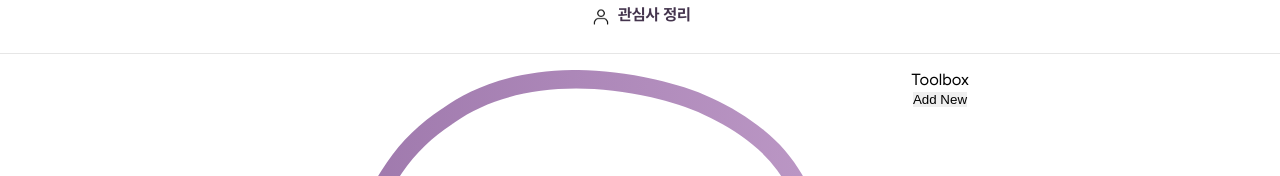
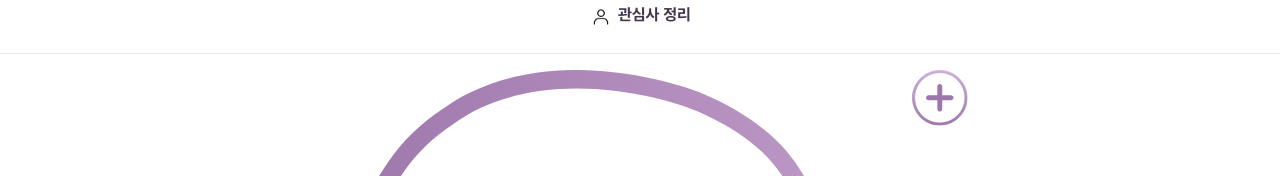
Before and after one commit to HEBA-Hanyang-Univ/shift, a React (Create React App) app in the folder react/: page /sq-interest in a window 1280 px wide. Shown: the part 192-368 px from the top of the page. Built offline with nearby package versions, Linux system fonts and the light colour scheme.

Commit message:
set SQInterest fonts and change ToolBox layout

```diff
--- a/react/src/components/ToolBox.js
+++ b/react/src/components/ToolBox.js
@@ -23,12 +23,12 @@ const ToolBoxItem = ({onTakeItem, item, value}) => {
   }
 
   return (
-    <div key={item.i} style = {{ backgroundColor: 'white', borderRadius: '50%', boxShadow: '0 0 0 3px #CCAFD9 inset', display:'flex', justifyContent:'center', alignItems:'center', width: '7rem', height: '7rem',}}
+    <div key={item.i} style = {{ backgroundColor: 'white', borderRadius: '50%', boxShadow: '0 0 0 3px #CCAFD9 inset', display:'flex', justifyContent:'center', alignItems:'center', width: '7rem', height: '7rem', marginBottom:'1rem',}}
       className="toolbox__items__item"
       draggable="true" onDrag={onDrag} onDragEnd={onDragEnd}
     >
       <input className="toolbox_item_input" type="text" maxLength="7" size="7" rows="1" id={item.i} ref={inputRef}
-        style={{border: "none", textAlign:"center", width: "90%", height:"auto", fontSize:"1.0rem",  overflow:'hidden',}}
+        style={{border: "none", textAlign:"center", width: "90%", height:"auto", fontSize:"1.0rem",  overflow:'hidden', fontFamily:'Wanted Sans',}}
         placeholder={value || "what's yours?"}/>
     </div>
   );
@@ -37,7 +37,7 @@ const ToolBoxItem = ({onTakeItem, item, value}) => {
 const ToolBox = ({onTakeItem, items, values}) => {
   return (
     <div className="toolbox">
-      <span className="toolbox__title">Toolbox</span>
+      <span className="toolbox__title"></span>
       <div className="toolbox__items">
         {items.map(item => (
           <ToolBoxItem
--- a/react/src/pages/SQInterest.js
+++ b/react/src/pages/SQInterest.js
@@ -3,6 +3,7 @@ import GridLayout from 'react-grid-layout';
 import 'react-grid-layout/css/styles.css';
 import 'react-resizable/css/styles.css';
 import HeadImg from "assets/images/SQ_Head.svg";
+import AddButtonImg from "assets/images/AddBtnImg.svg"
 import ToolBox from "components/ToolBox";
 import PageTitle from "components/PageTitle";
 import PageSubTitleIcon from "assets/images/portrait.png"; // TODO : change icon. this is a temporary.
@@ -238,7 +239,7 @@ const SQInterest = () => {
                   {/* Individual rendered components */}
                   <input type="text" maxLength="7" size="7" rows="1" id={item.i} ref={elem => inputs.current[item.i] = elem}
                     style={{border: "none", textAlign:"center", width: "80%", height:"auto",
-                            fontSize:calcFontSize(item.w, item.h), overflow:'hidden', display:'flex'}}
+                            fontSize:calcFontSize(item.w, item.h), overflow:'hidden', display:'flex', fontFamily:'Wanted Sans',}}
                     placeholder={inputValues[item.i] || "what's yours?"}/>
                   <div style={{ display:'flex' }}>
                     <span style={{fontSize:calcFontSize(item.w*0.5, item.h)}}>{Math.round(item.w*item.h/totalArea.current*100)  }%</span>
@@ -251,7 +252,9 @@ const SQInterest = () => {
         </div>
         <ToolBox onTakeItem={onTakeItem} items={archived || [] } values={inputValues}/>
         <div className="components-container">
-          <button onClick={addNewComponent}>Add New</button>
+          <button onClick={addNewComponent} style={{width:'3.5rem', height:'3.5rem',}}>
+            <img src={AddButtonImg} style={{width:'100%', height:'100%',}}/>
+          </button>
         </div>
       </div>
       <Footer link={'/sq-experience'} helpContent={"자신의 관심사를 브레인 맵으로 정리해보세요."} onClickButton={onClickNext}/>
```
Also changed, not shown: react/src/assets/images/AddBtnImg.svg (added).
